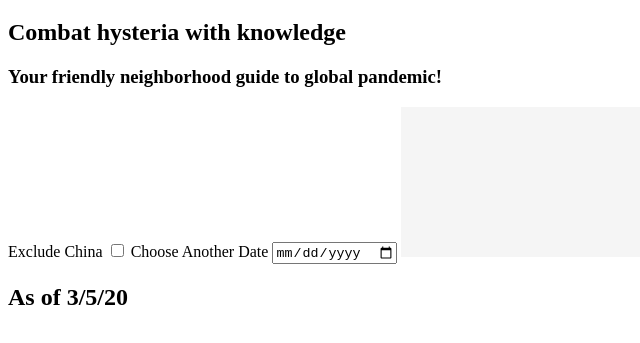
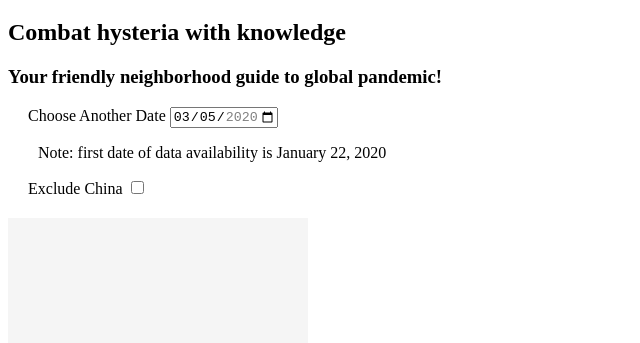
Before and after one commit to jcolla-holla/CoronaVirusTracker, a website built with webpack: page index.html in a window 1280 px wide. Shown: the part 61-404 px from the top of the page, without its empty margins (0-640 px from the left). Built offline with nearby package versions, Linux system fonts and the light colour scheme; no server answers.

Commit message:
update cleaning code

```diff
--- a/index.html
+++ b/index.html
@@ -20,14 +20,21 @@
     <h2>Combat hysteria with knowledge</h2>
     <h3>Your friendly neighborhood guide to global pandemic!</h3>
     <div id="app"></div>
-    <label>
-        Exclude China
-        <input type="checkbox" id="chinaCheckbox">
-    </label>
-    <label>
-        Choose Another Date
-        <input type="date" id="calendarInput">
-    </label>
+
+    <div id="filters">
+        <label id="dateSelect">
+            Choose Another Date
+            <input type="date" id="calendarInput" min="2020-01-22" max="2020-03-05">
+            <p>Note: first date of data availability is January 22, 2020</p>
+        </label>
+        <label id="excludeChina">
+            Exclude China
+            <input type="checkbox" id="chinaCheckbox">
+        </label>
+    </div>
+
+    <h2 id="asOfTitle"></h2>
+
     <svg id="horzBarChart"></svg>
 
 
--- a/src/index.js
+++ b/src/index.js
@@ -1,5 +1,5 @@
 import "./styles/index.scss";
-import { getYesterdaysDate, getDate} from './scripts/date_util';
+import { getYesterdaysDate, getDate, getYesterdaysDateDefault} from './scripts/date_util';
 import {makeBarChart} from './scripts/d3_bar_chart';
 import { makeHorzBarChart} from './scripts/stacked_horz_bar_chart';
 import { makeHorzBarGraph} from './scripts/horz_bar_graph';
@@ -44,7 +44,7 @@ function handleCalendar(calendar) {
 window.addEventListener("DOMContentLoaded", () => {
     const card = document.createElement("div");
     card.classList.add("card", "center");
-    card.innerHTML = `<h2>As of ${getYesterdaysDate()}</h2>`;
+    // card.innerHTML = `<h2>As of ${getYesterdaysDate()}</h2>`;
     document.body.append(card);
 
     const chinaCheckbox = document.getElementById("chinaCheckbox");
@@ -53,6 +53,9 @@ window.addEventListener("DOMContentLoaded", () => {
     })
 
     const calendarInput = document.getElementById("calendarInput");
+    calendarInput.defaultValue = getYesterdaysDateDefault();
+
+
     calendarInput.addEventListener("change", () => {
         handleCalendar(calendarInput);
     })
--- a/src/scripts/data_manipulation.js
+++ b/src/scripts/data_manipulation.js
@@ -49,6 +49,11 @@ export const generateData = (excludeChina = false, date = getYesterdaysDate()) =
                     };
                 })
 
+                let title = document.getElementById("asOfTitle")
+                debugger
+                title.innerHTML = `As of ${date}`;
+                debugger
+
                 if (dataMaster["Mainland China"].totalRecoveries && dataMaster["Mainland China"].totalDeaths) {
                     makeHorzBarGraph(dataMaster, excludeChina);
                 } else {
--- a/src/scripts/date_util.js
+++ b/src/scripts/date_util.js
@@ -12,7 +12,26 @@ export const getYesterdaysDate = () => {
     return month + "/" + day + "/" + year;
 }
 
+export const getYesterdaysDateDefault = () => {
+    var dateObj = new Date();
+    dateObj.setDate(dateObj.getDate() - 1);
+
+    let day = dateObj.getDate();
+    let month = dateObj.getMonth() + 1;
+    if (day.toString().length === 1) {
+        day = "0" + day;
+    }
+    if (month.toString().length === 1) {
+        month = "0" + month;
+    }
+
+    let year = (dateObj.getYear() + 1900).toString();
+    return year + "-" + month + "-" + day;
+}
+
 export const getDate = (date = null) => {
+    // note: earliest date in data: "1/22/20"
+
     if (date.length === 0) {
         return getYesterdaysDate();
     }
--- a/src/scripts/horz_bar_graph.js
+++ b/src/scripts/horz_bar_graph.js
@@ -10,6 +10,8 @@ import { legend } from "d3-color-legend"
     //  }
 
 export const makeHorzBarGraph = (data, excludeChina) => {
+
+
     // set the columns key-value pair of data hardcoded to the columns of Mainland China (which all other countries should share)
     data.columns = Object.keys(data["Mainland China"]);
 
@@ -62,11 +64,12 @@ export const makeHorzBarGraph = (data, excludeChina) => {
 
     // Width and height of SVG
     var w = 1000;
-    var h = 1200;
+    var h = 1000;
     let margin = ({ top: 30, right: 10, bottom: 0, left: 30 });
 
     //Width and height of graph itself within SVG
     var x_axisLength = 600;
+    // change y_axisLength to be smaller than h to hide bars with low values
     var y_axisLength = 1000;
 
         var svg = d3.select("#horzBarChart")
@@ -116,6 +119,8 @@ export const makeHorzBarGraph = (data, excludeChina) => {
                         // this isn't put in the right place right now
                         return `${d.data["Country/Region"]} ${d.key}
     ${d.data[d.key]}`});
+                // to create a function that makes a country show page
+                // .on("click", countryGraph(d.data["Country/Region"]))
 
     // let xAxis = g => g
     //     .attr("transform", `translate(0,${margin.top})`)
@@ -125,151 +130,3 @@ export const makeHorzBarGraph = (data, excludeChina) => {
     //     svg.append("g")
     //         .call(xAxis);
 }
-
-
-
-
-
-
-
-
-
-
-
-
-
-
-
-
-
-
-
-
-
-
-    // const svg = d3.select("#horzBarChart")
-
-    // let margin = ({ top: 30, right: 10, bottom: 0, left: 30 })
-
-    // let height = valuesWithoutColumn.length * 25 + margin.top + margin.bottom
-
-    // var y = d3.scaleBand()			// x = d3.scaleBand()
-    //     .domain(valuesWithoutColumn.map(d =>
-    //         {   debugger
-    //             d["Country/Region"]}))
-    //     .range([margin.top, height - margin.bottom])
-    //     .padding(0.08)
-    // // .rangeRound([0, svgHeight])	// .rangeRound([0, width])
-    // //     .paddingInner(0.05)
-    // //     .align(0.1);
-
-    // var x = d3.scaleLinear()		// y = d3.scaleLinear()
-    //     .domain([0, d3.max(series, d => d3.max(d, d => d[1]))])
-    //     .range([margin.left, width - margin.right])
-    // // .rangeRound([0, svgWidth]);	// .rangeRound([height, 0]);
-
-    // var z = d3.scaleOrdinal()
-    //     .range(["#98abc5", "#8a89a6", "#7b6888", "#6b486b", "#a05d56", "#d0743c", "#ff8c00"]);
-
-    // // neeed to add rows and columns to d3 object
-    // // https://observablehq.com/@lwthatcher/energy-well-stacks-using-d3
-
-
-    // let formatValue = x => isNaN(x) ? "N/A" : x.toLocaleString("en")
-
-
-
-
-    // var svgWidth = 500;
-    // var svgHeight = 300;
-
-    // // explore order options later: https://github.com/d3/d3-shape/blob/master/README.md#stack
-    // // let stack = d3.stack()
-    // //     .keys(["totalCases", "totalDeaths", "totalRecoveries"])
-    // //     .order(d3.stackOrderNone)
-    // //     .offset(d3.stackOffsetNone)
-
-    // // let series = stack(valuesWithoutColumn);
-
-
-
-
-
-
-
-
-// // just doing this for now to export CSV to play with outside of VSCode
-    // const options = {
-    //     fieldSeparator: ',',
-    //     quoteStrings: '"',
-    //     decimalSeparator: '.',
-    //     showLabels: true,
-    //     showTitle: true,
-    //     title: 'data',
-    //     useTextFile: false,
-    //     useBom: true,
-    //     useKeysAsHeaders: true,
-    //     // headers: ['Column 1', 'Column 2', etc...] <-- Won't work with useKeysAsHeaders present!
-    // };
-
-    // const csvExporter = new ExportToCsv(options);
-    // csvExporter.generateCsv(valuesWithoutColumn);
-
-
-
-
-    // csvExporter.generateCsv(series);
-        // these .order and .offset don't work here but apparently are the default behavior anyways?
-        // .order(d3.stackOrderNone)
-        // .offset(d3.stackOffsetNone)
-
-    // let color = d3.scaleOrdinal()
-    //     .domain(series.map(d => d.key))
-    //     .range(d3.schemeSpectral[series.length])
-    //     .unknown("#ccc")
-
-    // debugger
-    // // hardcoding svgWidth for now
-    // let svg = d3.select("#horzBarChart")
-    //     .attr("viewBox", [0, 0, svgWidth, svgHeight])
-    //     .append("g")
-    //     .selectAll("g")
-    //     .data(series)
-    //     .join("g")
-    //         .attr("fill", d => color(d.key)) // d.key = "totalCases" etc
-    //     .selectAll("rect")
-    //     .data(d => d)
-    //     .join("rect")
-    //         .attr("x", d => {
-    //             debugger
-    //             x(d[0])}
-    //             )
-    //         // replacing: .attr("y", (d, i) => y(d.data.name))
-    //         .attr("y", (d, i) => y(d.data["Country/Region"]))
-    //         .attr("width", d => x(d[1]) - x(d[0]))
-    //         .attr("height", 20)
-    //         // () => {
-    //         //     debugger
-    //         //     return y.bandwidth()})
-    //     .append("title")
-    //     .text(d => `${d.data["Country/Region"]} ${d.key} ${formatValue(d.key)}`);
-
-    //     debugger
-
-    // let xAxis = g => g
-    //     .attr("transform", `translate(0,${margin.top})`)
-    //     .call(d3.axisTop(x).ticks(svgWidth / 100, "s"))
-    //     .call(g => g.selectAll(".domain").remove())
-
-    // let yAxis = g => g
-    //     .attr("transform", `translate(${margin.left},0)`)
-    //     .call(d3.axisLeft(y).tickSizeOuter(0))
-    //     .call(g => g.selectAll(".domain").remove())
-
-    // svg.append("g")
-    //     .call(xAxis);
-
-    // svg.append("g")
-    //     .call(yAxis);
-
-    // return svg.node();
--- a/src/styles/index.scss
+++ b/src/styles/index.scss
@@ -5,3 +5,15 @@
 #horzBarChart {
     background-color: whitesmoke;
 }
+
+#dateSelect {
+    margin-left: 20px;
+}
+
+#dateSelect p {
+    margin-left: 30px;
+}
+
+#excludeChina {
+        margin-left: 20px;
+}
```
